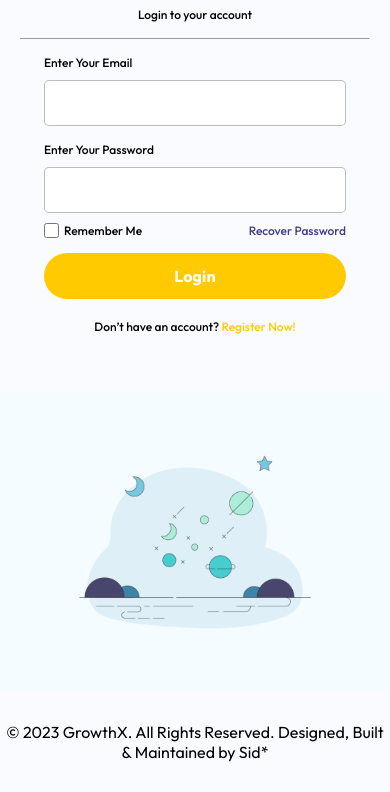
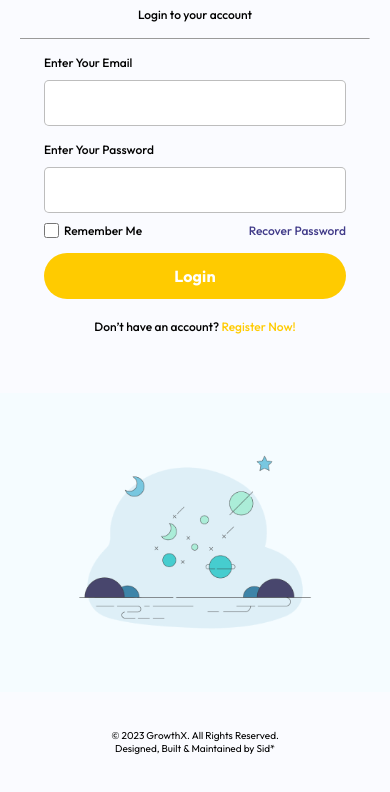
Before and after one commit to dev-ley/tela-de-login, a plain HTML site: page index.html in a window 390 px wide. Shown: the part 136-928 px from the top of the page. Drawn offline with Linux system fonts and the light colour scheme.

Commit message:
Update style.css

```diff
--- a/style.css
+++ b/style.css
@@ -171,6 +171,8 @@ footer {
     Border: 0.5px, 0px, 0px, 0px;
     background-color: #FAFBFF;
     text-align: center;
+    font-size: 18px;
+
 }
 
 @media (max-width: 850px) {
@@ -218,4 +220,20 @@ footer {
         justify-content: center;
         align-items: center;
     }
+
+    footer {
+        display: flex;
+        align-items: center;
+        justify-content: center;
+        Width: 100%;
+        Height: 100px;
+        background-color: #FAFBFF;
+
+    }
+    footer > p {
+        width: 172px;
+        text-align: center;
+        font-size: 10px;
+
+    }
 }
```
